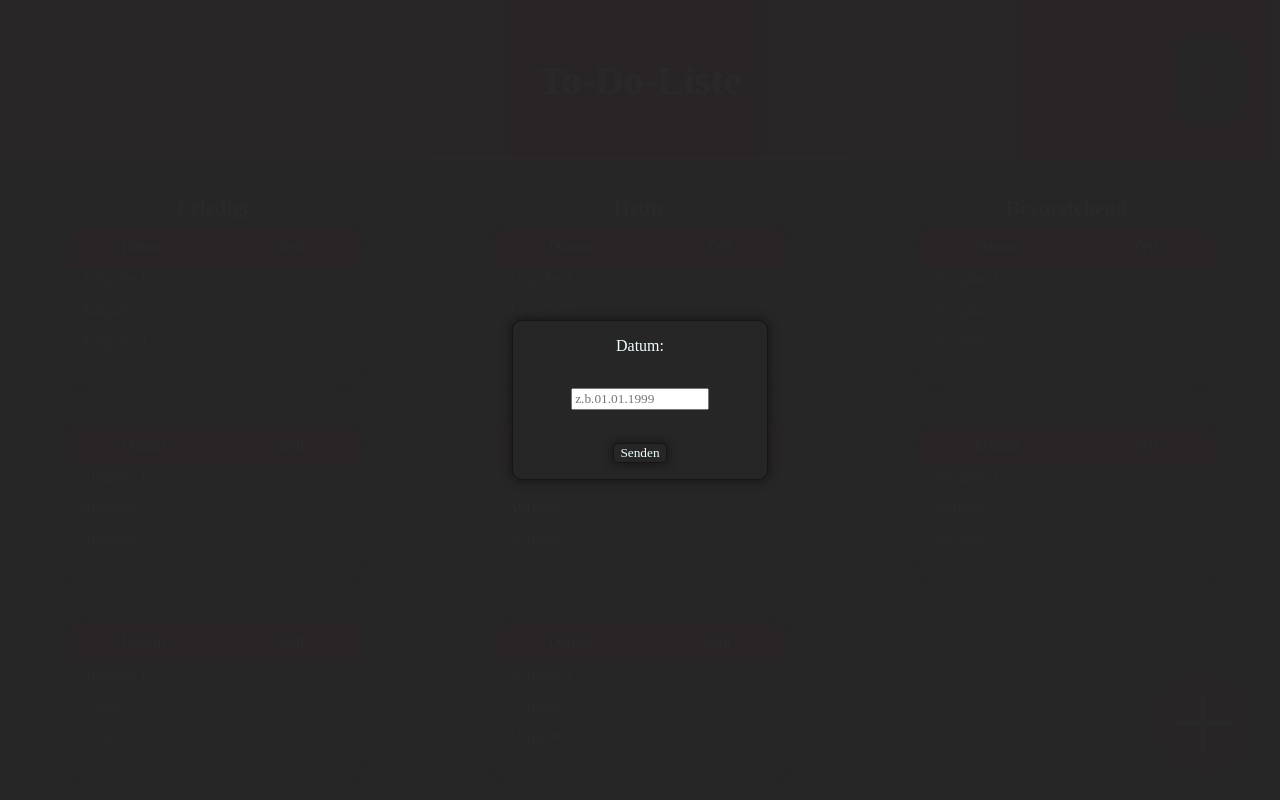
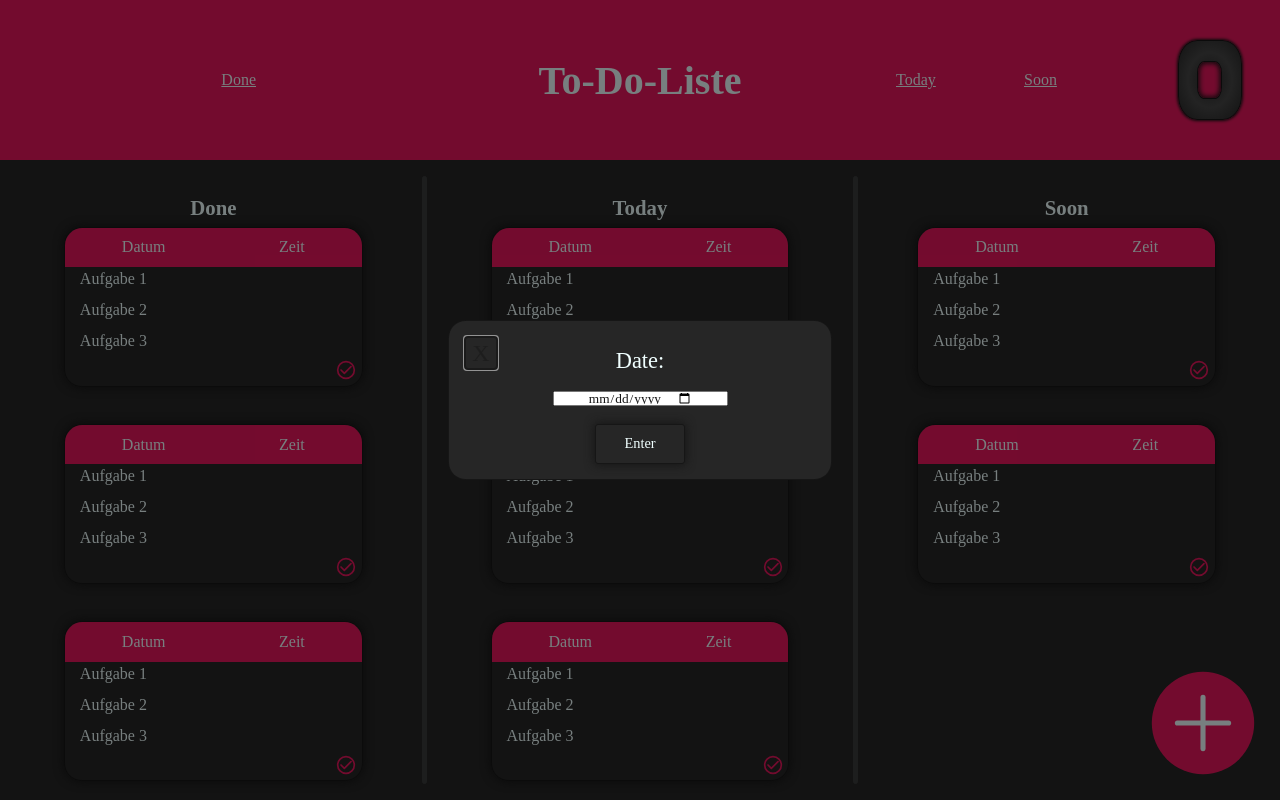
Before and after one commit to FaridMo99/to-do-list, a plain HTML site: page index.html in a window 1280 px wide. Both pictures are taken after a click on the icon 1203 px from the left and 723 px from the top of the page. Drawn offline with Linux system fonts and the light colour scheme; a web font is replaced by a local one.

Commit message:
changed popups completely from javascript code to html dialog element

```diff
--- a/index.html
+++ b/index.html
@@ -8,18 +8,22 @@
     <link rel="stylesheet" href="styles.css">
     <script src="javascript.js" defer></script>
 </head>
+
 <body>
 
-    <nav>
-        <h1>To-Do-Liste</h1>
-        <button class="themeChange" title="Change Color"><span class="innerButtonThemeChange"></span></button>
-    </nav>
-
-    <header></header>
+    <header>
+        <nav>
+            <h1>To-Do-Liste</h1>
+            <a class="done" href="">Done</a>
+            <a class="today" href="">Today</a>
+            <a class="soon" href="">Soon</a>
+            <button class="themeChange" title="Change Color"><span class="innerButtonThemeChange"></span></button>
+        </nav>
+    </header>
 
     <main>
         <section class="left">
-            <h2>Erledigt</h2>
+            <h2>Done</h2>
             <div>
                 <div class="top">
                     <span class="date">Datum</span>
@@ -66,8 +70,9 @@
                 </div>
             </div>
         </section>
+
         <section class="center">
-            <h2>Heute</h2>
+            <h2>Today</h2>
             <div>
                 <div class="top">
                     <span class="date">Datum</span>
@@ -114,8 +119,9 @@
                 </div>
             </div>
         </section>
+
         <section class="right">
-            <h2>Bevorstehend</h2>
+            <h2>Soon</h2>
             <div>
                 <div class="top">
                     <span class="date">Datum</span>
@@ -149,14 +155,24 @@
             <div class="invi">
             </div>
         </section>
+        <div class="line1"></div>
+        <div class="line2"></div>
     </main>
 
     <footer>
-        <svg class="add" width="10vw" height="10vw" viewBox="0 0 100 100" xmlns="http://www.w3.org/2000/svg">
+        <svg data-open-modal class="add" width="10vw" height="10vw" viewBox="0 0 100 100" xmlns="http://www.w3.org/2000/svg">
             <circle class="addCircle" cx="50%" cy="50%" r="40"/>
             <line x1="50" y1="30" x2="50" y2="70" stroke-width="4" stroke-linecap="round"/>
             <line x1="30" y1="50" x2="70" y2="50" stroke-width="4" stroke-linecap="round"/>
         </svg>
+        <dialog data-modal class="popUp">
+            <button class="close" data-close-modal>X</button>
+            <form action="submit" method="post">
+                <label for="Date">Date:</label>
+                <input type="date" name="Date" id="date" required>
+                <button class="submit" type="submit">Enter</button>
+            </form>
+        </dialog>
     </footer>
 
 </body>
--- a/javascript.js
+++ b/javascript.js
@@ -1,37 +1,19 @@
 // adding tasks
-let addTasks = document.querySelector(".add")
+let addTasksButton = document.querySelector("[data-open-modal]")
+let popUp = document.querySelector("[data-modal]")
+let closeButton = document.querySelector("[data-close-modal]")
 
-    //pop-up Element
-    let date = document.querySelectorAll(".top")
-    let time = document.querySelectorAll(".time")
-    let tasks = document.querySelectorAll(".tasks")
+    //open and close pop-up
+addTasksButton.addEventListener("click", () => {
+popUp.showModal()
+})
 
-    function popUpInput(){
-        const darkenForPopUp = document.querySelectorAll("nav, main, footer")
-        const popUpQuestions = ["Datum:", "Uhrzeit:", "Aufgaben:"]
-        let popUp = document.createElement("div")
-        document.body.appendChild(popUp)
-
-        darkenForPopUp.forEach(element => element.style.opacity = "1%")
-
-        popUp.innerHTML = `<form action="/submit" method="POST" style="display:flex; flex-direction:column; justify-content:space-around; align-items:center;">
-                           <label for="dateInput">${popUpQuestions[0]}</label>
-                           <input type="text" id="dateInput" name="dateInput" placeholder="z.b.01.01.1999" style="width:80%; color:black;">
-                           <button type="submit" style="background-color:var(--bg-color); border:1px solid var(--box-color); border-radius:5px; box-shadow:0 0 10px 1px var(--box-color); color:var(--font-color);">Senden</button>
-                           </form> `
-        popUp.style.cssText = "width:20%; height:20%; background-color:var(--bg-color); border:1px solid var(--box-color); border-radius:10px; box-shadow:0 0 10px 1px var(--box-color); color:var(--font-color); display:flex; justify-content:center; align-items:space-around; position:fixed; right:40%; top:40%; z-index:10;"
-    }
-
-    function addingTasks(){
-        popUpInput()
-    }
-
-addTasks.addEventListener("click", () => addingTasks())
-
-
+closeButton.addEventListener("click", () => {
+    popUp.close()
+})
 
 //function for theme change
-let bgColor = document.querySelectorAll(".top, nav, .innerButtonThemeChange, circle, path")
+let bgColor = document.querySelectorAll(".top, nav, .innerButtonThemeChange, .popUpInput, circle, path")
 let addColor = document.querySelector(".addCircle")
 
 const themeChangeButton = document.querySelector(".themeChange")
@@ -45,7 +27,7 @@ function themeChange(element, color) {
 themeChangeButton.addEventListener("click", () => {
     if(addColor.style.fill != "cyan"){
         addColor.style.fill = "cyan"
-        isCyan = true
+
         bgColor.forEach(element => {
             themeChange(element, "cyan");
         })
@@ -99,4 +81,12 @@ clear.forEach((button) => {
 
 //bugs to fix later
     //when cyan checkmark doesnt turn white when hovering
-    //when popup visible background still interactive
+    //themechange button accessible during popup
+    //input bordercolor dont change when cyan
+//functions to add
+    //a cancel popup with a button or clicking background
+    //if clicking on a task, should center it,grow and make it editable and clicking background should ask save changes or not and clicking on clear should still be possible
+    //erledigt should be greyed out and only be accesible for removing(clear button should delete(x instead of cross) and should ask if youre sure)
+    //bevorstehend and heute should always show the closest date and time from top to bottom
+    //function in navbar that shows only erledigt, heute, bevorstehend
+    //connect to date and time API to make order of tasks
--- a/styles.css
+++ b/styles.css
@@ -3,7 +3,7 @@
 @import url('https://fonts.googleapis.com/css2?family=Carrois+Gothic+SC&family=DM+Serif+Text:ital@0;1&display=swap');
 
 ::-webkit-scrollbar {
-    visibility: hidden;
+    display: none;
 }
 
 :root {
@@ -31,27 +31,139 @@ body {
     background-color: var(--bg-color);
     display:flex;
     flex-direction: column;
+
+}
+
+a {
+    &:hover {
+        opacity: var(--hover-opacity);
+    }
+
+    &:active {
+        opacity: var(--active-opacity);
+    }
 }
 
 button:hover {
     cursor: pointer;
 }
+
+/* forms */
+    /* popUp*/
+.popUp {
+    width:30%;
+    height:20%;
+    background-color:var(--bg-color);
+    border:1px solid var(--box-color);
+    border-radius:1.1rem;
+
+    &::backdrop {
+        background-color: rgba(0, 0, 0, 0.5);
+    }
+
+    form {
+        width:100%;
+        height:100%;
+        display:flex;
+        flex-direction: column;
+        justify-content: center;
+        align-items: center;
+        padding-bottom:15%;
+
+        label {
+        font-size: 1.4rem;
+        }
+
+        input {
+            margin-top:5%;
+            margin-bottom: 5%;
+            width:50%;
+            min-height:20%;
+            color:var(--box-color);
+            display: flex;
+            justify-content: center;
+        }
+
+        .submit {
+            background-color: var(--bg-color);
+            border: 1px solid var(--box-color);
+            border-radius: 3px;
+            font-size:0.9rem;
+            padding:3% 8%;
+            box-shadow:  0 0 10px 1px var(--box-color);
+        }
+
+        button:hover {
+            opacity: var(--hover-opacity);
+
+            &:active {
+                opacity: var(--active-opacity);
+            }
+        }
+    }
+
+    .close {
+        width:2.5vw;
+        height:2.5vw;
+        font-size: 150%;
+        background-color: rgb(0, 0, 0, 0);
+        border: 0px;
+        display: flex;
+        justify-content: center;
+        align-items: center;
+        color:var(--box-color);
+        opacity: 50%;
+
+        &:hover {
+            transform: scale(1.3);
+        }
+
+        &:active {
+            opacity: 10%;
+        }
+    }
+}
+
+.popUp
+
 /* navbar */
+header {
+    position: sticky;
+    top:0;
+    z-index:50;
+}
+
 nav {
     width:100%;
     height:20vh;
     background-color: var(--third-color);
-    z-index:1;
     position:sticky;
     top:0;
     display:flex;
     justify-content: center;
     align-items: center;
+    padding:10px;
 }
 
 h1 {
     font-weight: bold;
     font-size: 2.5rem;
+    position: absolute;
+}
+
+.done {
+position: sticky;
+right: 80vw;
+}
+
+.today {
+position: sticky;
+left: 70vw;
+}
+
+.soon {
+position: sticky;
+left: 80vw;
 }
 h2 {
     font-size: 1.3rem;
@@ -59,6 +171,10 @@ h2 {
 
 h2 + div {
     margin-top:-6vh;
+}
+
+.done {
+    order:-1;
 }
 
 .themeChange {
@@ -73,6 +189,7 @@ h2 + div {
     align-items: center;
     position: absolute;
     right:3vw;
+    z-index:3;
 }
 
 .themeChange:hover {
@@ -91,6 +208,25 @@ h2 + div {
 }
 /* main section */
     /* main styles */
+.line1, .line2 {
+    position: absolute;
+    border:1px solid var(--font-color);
+    background-color: var(--font-color);
+    width:5px;
+    height:76%;
+    top:22vh;
+    border-radius: 50vw;
+    opacity: 10%;
+}
+
+.line1 {
+left:33%;
+}
+
+.line2 {
+right:33%;
+}
+
 main {
     width:100%;
     height:80vh;
@@ -111,7 +247,6 @@ section {
 }
 
 .center {
-    outline:1px solid var(--font-color);
     display:flex;
     flex-direction:column;
     justify-content: space-around;
```
